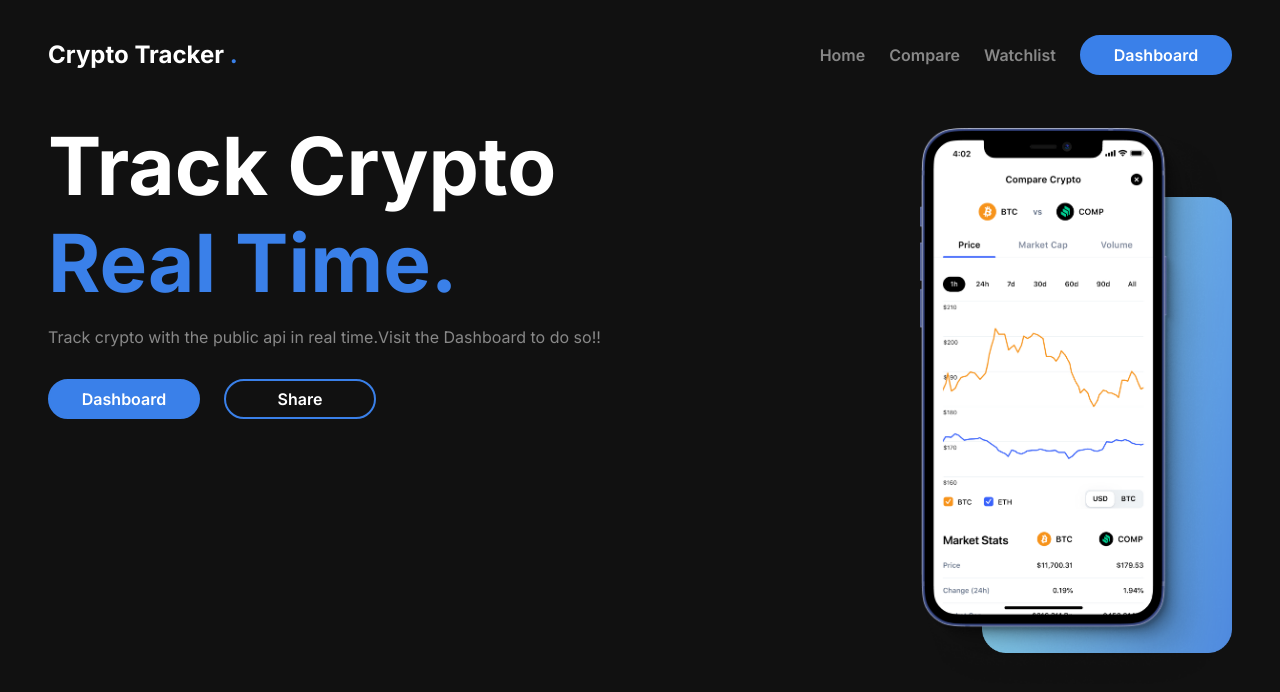
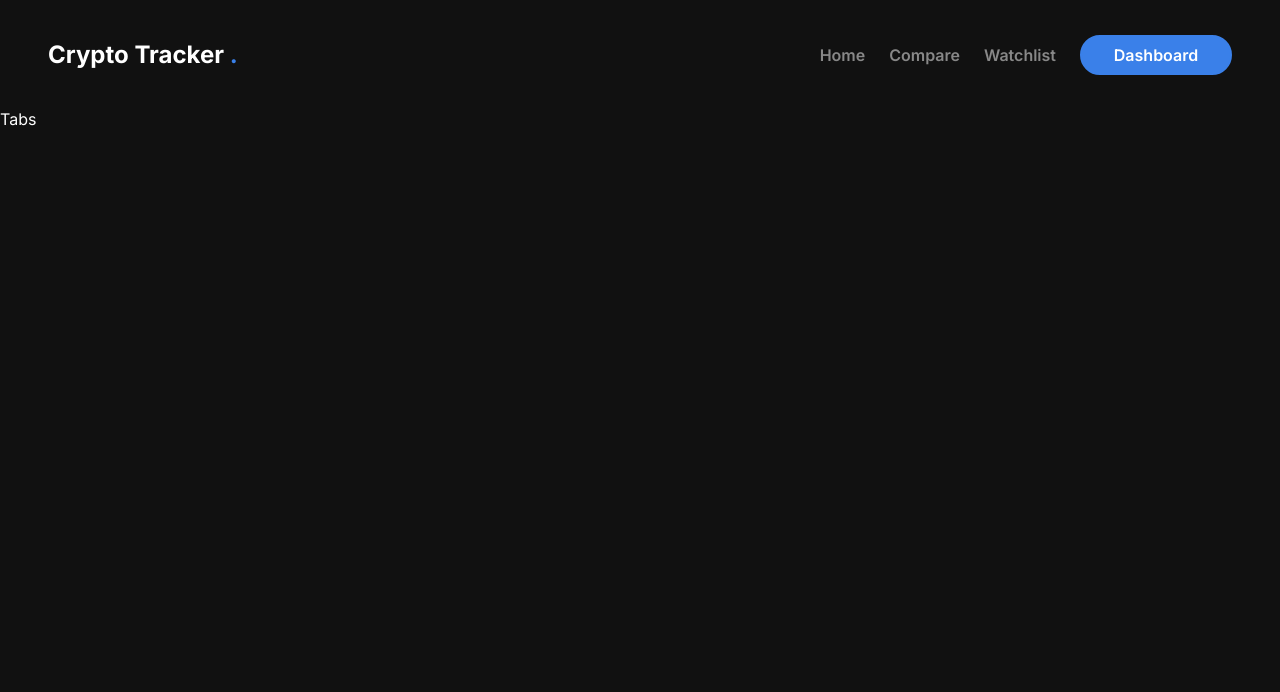
Before and after one commit to Dhruv9916/Crypto-Tracker-, a React (Vite) app: page /dashboard in a window 1280 px wide. Shown: the top 692 px of the page. Built offline with nearby package versions, Linux system fonts and the light colour scheme.

Commit message:
React Routing is added

```diff
--- a/package.json
+++ b/package.json
@@ -16,7 +16,8 @@
     "@mui/material": "^6.4.0",
     "framer-motion": "^12.0.0",
     "react": "^18.3.1",
-    "react-dom": "^18.3.1"
+    "react-dom": "^18.3.1",
+    "react-router-dom": "^7.1.3"
   },
   "devDependencies": {
     "@eslint/js": "^9.17.0",
--- a/src/App.jsx
+++ b/src/App.jsx
@@ -1,16 +1,19 @@
-import "./App.css"
-import Header from './Components/Common/Header'
-import Footer from './Components/Common/Footer'
-import MainComponent from "./Components/LandingPage/MainComponent"
+import { BrowserRouter, Route, Routes } from "react-router-dom";
+import "./App.css";
+import DashboardPage from "./Pages/DashboardPage";
+import HomePage from "./Pages/HomePage";
 
 const App = () => {
   return (
-    <div>
-      <Header></Header>
-      <MainComponent/>
-      {/* <Footer></Footer> */}
+    <div className="App">
+      <BrowserRouter>
+        <Routes>
+          <Route path="/" element={<HomePage />} />
+          <Route path="/dashboard" element={<DashboardPage />} />
+        </Routes>
+      </BrowserRouter>
     </div>
-  )
-}
+  );
+};
 
-export default App
+export default App;
--- a/src/Components/Common/Header/drawer.jsx
+++ b/src/Components/Common/Header/drawer.jsx
@@ -1,21 +1,32 @@
 import Drawer from "@mui/material/Drawer";
 
 import { useState } from "react";
-import MenuRoundedIcon from '@mui/icons-material/MenuRounded';
+import MenuRoundedIcon from "@mui/icons-material/MenuRounded";
 import { IconButton } from "@mui/material";
+import { Link } from "react-router-dom";
 
 export default function AnchorTemporaryDrawer() {
   const [open, setOpen] = useState(false);
 
   return (
     <div>
-      <IconButton onClick={() => setOpen(true)}><MenuRoundedIcon className="link"/></IconButton>
+      <IconButton onClick={() => setOpen(true)}>
+        <MenuRoundedIcon className="link" />
+      </IconButton>
       <Drawer anchor={"right"} open={open} onClose={() => setOpen(false)}>
         <div className="drawer-div">
-        <a href="/"><p className="link">Home</p></a>
-        <a href="/"><p className="link">Compare</p></a>
-        <a href="/"><p className="link">Watchlist</p></a>
-        <a href="/"><p className="link">Dashboard</p></a>
+          <Link to="/">
+            <p className="link">Home</p>
+          </Link>
+          <Link to="compare">
+            <p className="link">Compare</p>
+          </Link>
+          <Link to="watchlist">
+            <p className="link">Watchlist</p>
+          </Link>
+          <Link to="/dashboard">
+            <p className="link">Dashboard</p>
+          </Link>
         </div>
       </Drawer>
     </div>
--- a/src/Components/Common/Header/index.jsx
+++ b/src/Components/Common/Header/index.jsx
@@ -2,6 +2,7 @@ import React from "react";
 import "./style.css";
 import AnchorTemporaryDrawer from "./drawer";
 import Button from "../Button";
+import { Link } from "react-router-dom";
 
 function Header() {
   return (
@@ -10,21 +11,22 @@ function Header() {
         Crypto Tracker <span style={{ color: "var(--blue)" }}>.</span>
       </h1>
       <div className="links">
-        <a href="/">
+        <Link to="/">
           <p className="link">Home</p>
-        </a>
-        <a href="/">
+        </Link>
+        <Link to="compare">
           <p className="link">Compare</p>
-        </a>
-        <a href="/">
+        </Link>
+        <Link to="watchlist">
           <p className="link">Watchlist</p>
-        </a>
-        <a href="#">
+        </Link>
+
+        <Link to="/dashboard">
           <Button
             text={"Dashboard"}
             onClick={() => console.log("Button Clicked")}
           />
-        </a>
+        </Link>
       </div>
       <div className="mobile-drawer">
         <AnchorTemporaryDrawer></AnchorTemporaryDrawer>
--- /dev/null
+++ b/src/Components/DashBoard/Tabs/index.jsx
@@ -0,0 +1,7 @@
+import React from "react";
+
+function TabsComponent() {
+  return <div>Tabs</div>;
+}
+
+export default TabsComponent;
--- /dev/null
+++ b/src/Pages/DashboardPage.jsx
@@ -0,0 +1,10 @@
+import React from "react";
+import Header from "../Components/Common/Header";
+import TabsComponent from "../Components/DashBoard/Tabs";
+
+function DashboardPage() {
+  return <div><Header/>
+  <TabsComponent></TabsComponent></div>;
+}
+
+export default DashboardPage;
--- /dev/null
+++ b/src/Pages/HomePage.jsx
@@ -0,0 +1,14 @@
+import React from "react";
+import Header from "../Components/Common/Header";
+import MainComponent from "../Components/LandingPage/MainComponent";
+
+function HomePage() {
+  return (
+    <div>
+      <Header></Header>
+      <MainComponent />
+    </div>
+  );
+}
+
+export default HomePage;
```
Also changed, not shown: src/Components/DashBoard/Tabs/style.css (added), 1 other file (tests, documents, lock files or other folders).
